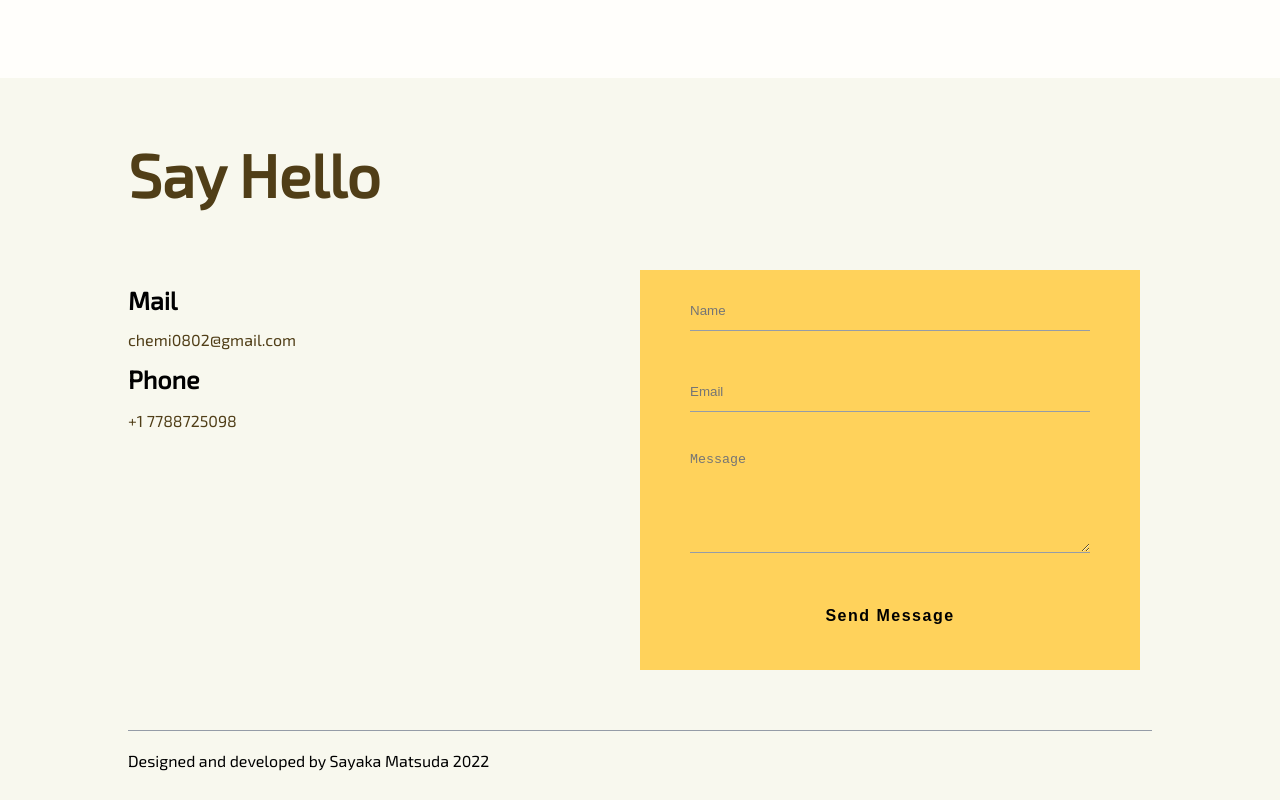
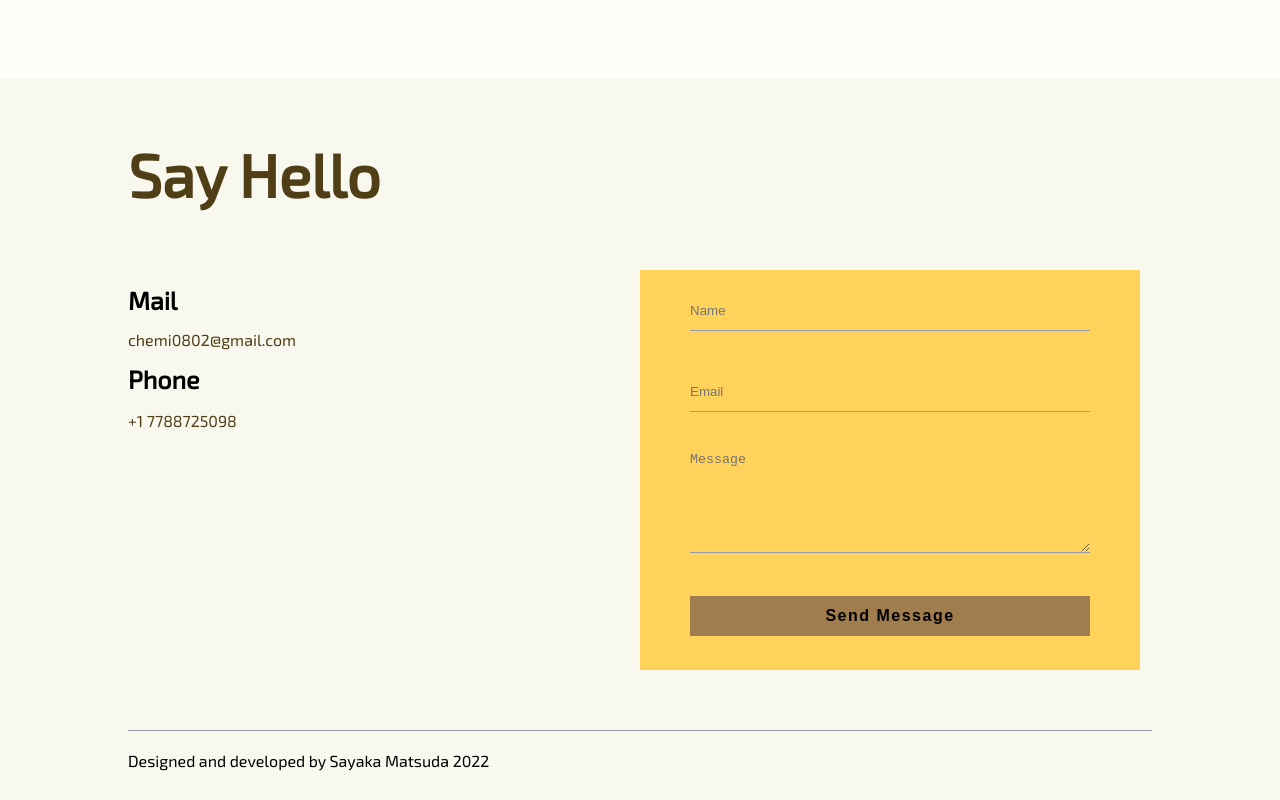
Before and after one commit to saya0118/sayafolio, a React (Create React App) app: page / in a window 1280 px wide. Shown: the part 3694-4494 px from the top of the page. Built offline with nearby package versions, Linux system fonts and the light colour scheme.

Commit message:
added button color property

```diff
--- a/src/App.module.css
+++ b/src/App.module.css
@@ -10,6 +10,7 @@
   --main-color-mocha: #fffefb;
   --main-color-charcoal: #503e17;
   --main-color-gray: #959ca7;
+  --message-button: rgb(161, 124, 76);
   --font-size-large-title: 70px;
   --font-size-md-title: 60px;
   --font-size-sm-title: 40px;
```
